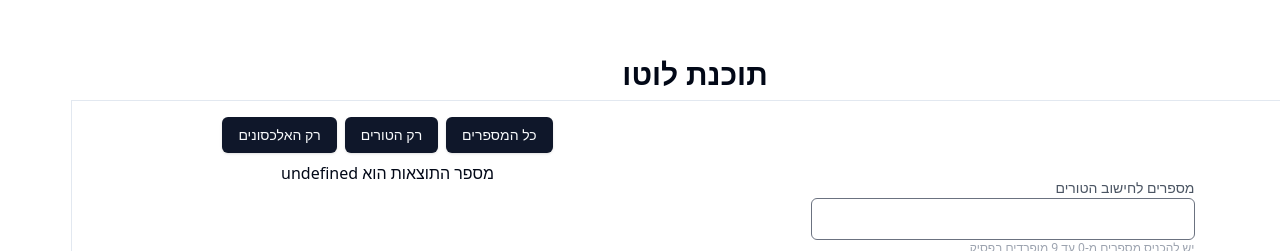
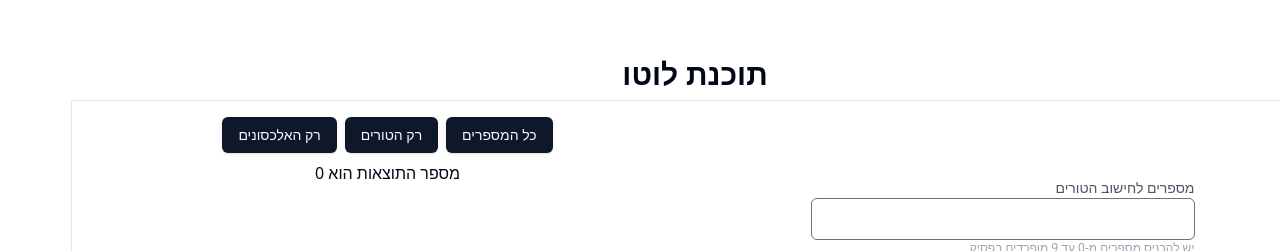
Before and after one commit to avrahamvais123/loto, a Next.js app: page / in a window 1280 px wide. Shown: the part 130-381 px from the top of the page. Built offline with nearby package versions, Linux system fonts and the light colour scheme.

Commit message:
fix dir and remove psikim

```diff
--- a/app/page.js
+++ b/app/page.js
@@ -67,14 +67,14 @@ export default function Home() {
               רק האלכסונים
             </Button>
           </div>
-          <h2>{`מספר התוצאות הוא ${allSelections[category]?.length}`}</h2>
-          <div className="size-full flex flex-col items-center gap-2 overflow-auto">
+          <h2>{`מספר התוצאות הוא ${allSelections[category]?.length || 0}`}</h2>
+          <div dir="ltr" className="size-full flex flex-col items-center gap-2 overflow-auto">
             {allSelections[category]?.map((selection, index) => (
               <div
                 key={index}
                 className="w-full h-fit p-4 flex flex-col items-center justify-center gap-2 rounded-md bg-gray-100 text-gray-800"
               >
-                {selection}
+                {selection.join(" ")}
               </div>
             ))}
           </div>
```
